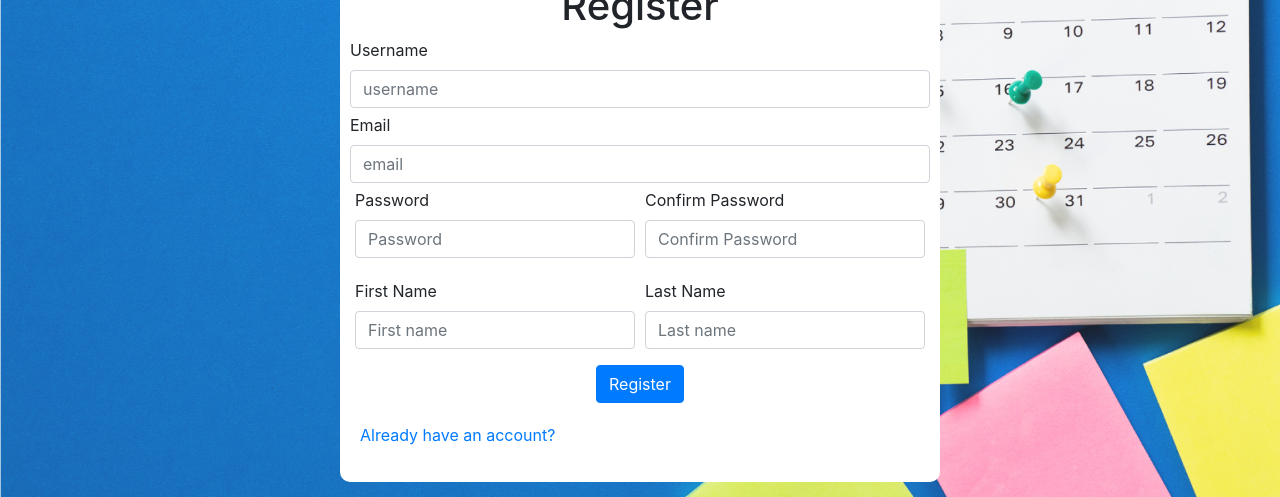
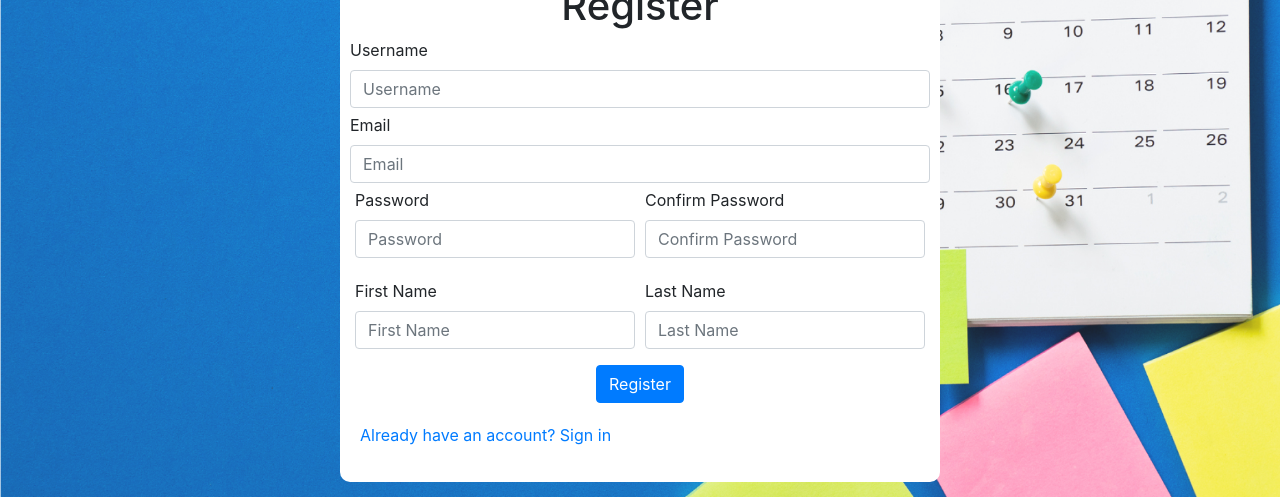
Before and after one commit to SlayerPhantom/Team-Schedule, a React (Create React App) app in the folder frontend/: page /register in a window 1280 px wide. Shown: the part 218-715 px from the top of the page. Built offline with nearby package versions, Linux system fonts and the light colour scheme; the HTML template or start-up script is replaced by a standard one.

Commit message:
Update Register.js

```diff
--- a/frontend/src/pages/Register.js
+++ b/frontend/src/pages/Register.js
@@ -90,7 +90,7 @@
 						<Input
 							type="text"
 							name="username"
-							placeholder="username"
+							placeholder="Username"
 							value={username}
 							onChange={(e) => setUsername(e.target.value)}
 						/>
@@ -100,7 +100,7 @@
 						<Input
 							type="text"
 							name="email"
-							placeholder="email"
+							placeholder="Email"
 							value={email}
 							onChange={(e) => setEmail(e.target.value)}
 						/>
@@ -138,7 +138,7 @@
 								<Input
 									type="text"
 									name="fname"
-									placeholder="First name"
+									placeholder="First Name"
 									value={fname}
 									onChange={(e) => setFname(e.target.value)}
 								/>
@@ -150,7 +150,7 @@
 								<Input
 									type="text"
 									name="lname"
-									placeholder="Last name"
+									placeholder="Last Name"
 									value={lname}
 									onChange={(e) => setLname(e.target.value)}
 								/>
@@ -170,7 +170,7 @@
 							justifyContent: 'space-between',
 						}}
 					>
-						<Link to={'/'}>Already have an account?</Link>
+						<Link to={'/'}>Already have an account? Sign in</Link>
 					</div>
 					<p style={{ textAlign: 'center', marginBottom: '10px' }}>{message}</p>
 				</Form>
```
